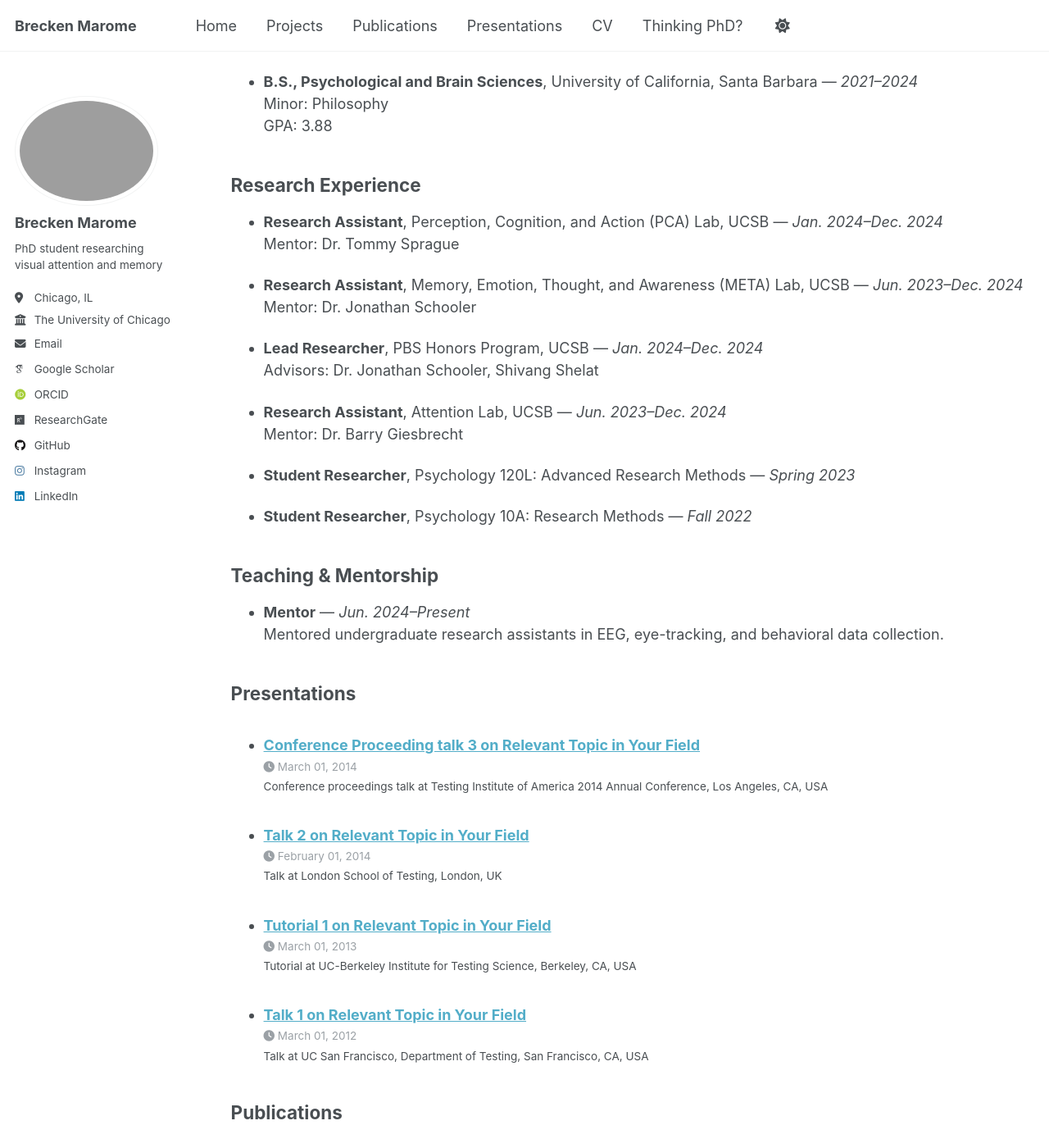
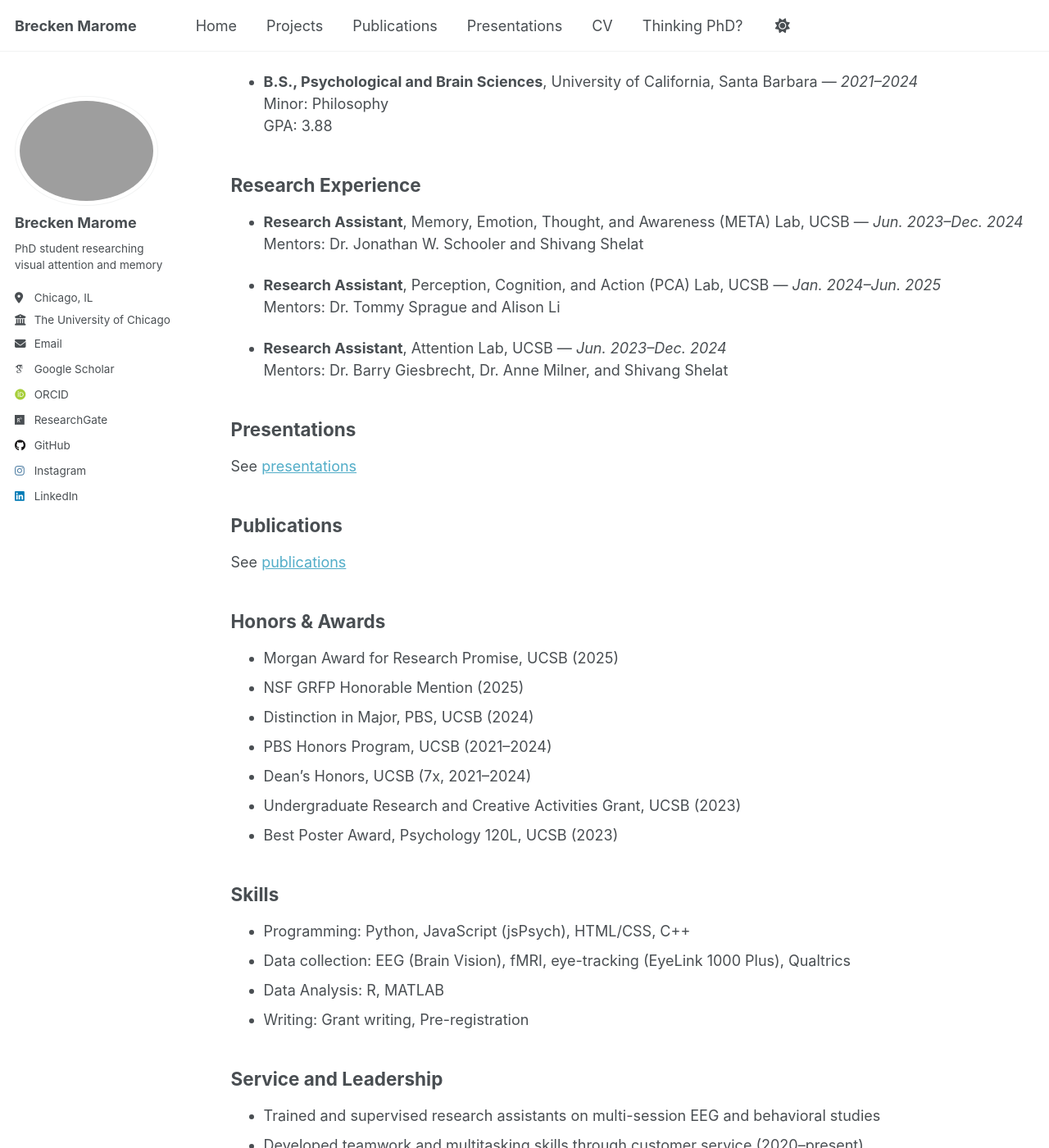
Before and after one commit to btmarome/btmarome.github.io, a Jekyll site: the page built from _pages/cv.md, in a window 1280 px wide and 1400 px high, scrolled down 209 px. Shown: the whole window at 82% size. Built offline with Jekyll 4.4.1, drawn with Linux system fonts in a browser that asks for light colours; some web fonts are replaced; a script that is not in the unit is left out; some of the changed text lies outside the part shown.

Commit message:
Update cv.md

```diff
--- a/_pages/cv.md
+++ b/_pages/cv.md
@@ -20,46 +20,22 @@ redirect_from:
 
 ## Research Experience
 
-* **Research Assistant**, Perception, Cognition, and Action (PCA) Lab, UCSB — *Jan. 2024–Dec. 2024*
-  Mentor: Dr. Tommy Sprague
+* **Research Assistant**, Memory, Emotion, Thought, and Awareness (META) Lab, UCSB — *Jun. 2023–Dec. 2024*
+  Mentors: Dr. Jonathan W. Schooler and Shivang Shelat
 
-* **Research Assistant**, Memory, Emotion, Thought, and Awareness (META) Lab, UCSB — *Jun. 2023–Dec. 2024*
-  Mentor: Dr. Jonathan Schooler
-
-* **Lead Researcher**, PBS Honors Program, UCSB — *Jan. 2024–Dec. 2024*
-  Advisors: Dr. Jonathan Schooler, Shivang Shelat
+* **Research Assistant**, Perception, Cognition, and Action (PCA) Lab, UCSB — *Jan. 2024–Jun. 2025*
+  Mentors: Dr. Tommy Sprague and Alison Li
 
 * **Research Assistant**, Attention Lab, UCSB — *Jun. 2023–Dec. 2024*
-  Mentor: Dr. Barry Giesbrecht
-
-* **Student Researcher**, Psychology 120L: Advanced Research Methods — *Spring 2023*
-
-* **Student Researcher**, Psychology 10A: Research Methods — *Fall 2022*
-
-## Teaching & Mentorship
-
-* **Mentor** — *Jun. 2024–Present*
-  Mentored undergraduate research assistants in EEG, eye-tracking, and behavioral data collection.
+  Mentors: Dr. Barry Giesbrecht, Dr. Anne Milner, and Shivang Shelat
 
 ## Presentations
 
-<ul>{% for post in site.talks reversed %}
-  {% include archive-single-talk-cv.html %}
-{% endfor %}</ul>
+See [presentations]([/presentations/)
 
 ## Publications
 
-<ul>{% for post in site.publications reversed %}
-  {% include archive-single-cv.html %}
-{% endfor %}</ul>
-
-## Skills
-
-* Coding: Python, JavaScript (jsPsych), HTML/CSS, C++
-* Data Analysis: R, MATLAB, linear mixed-effects models, t-tests, ANOVAs, logistic regression
-* Neuroscientific Methods: EEG, fMRI, eye-tracking
-* Research Tools: Qualtrics, jsPsych, Google Suite, Microsoft Office
-* Writing: Grant writing, pre-registration, APA-style scientific writing
+See [publications](/publications/)
 
 ## Honors & Awards
 
@@ -71,8 +47,14 @@ redirect_from:
 * Undergraduate Research and Creative Activities Grant, UCSB (2023)
 * Best Poster Award, Psychology 120L, UCSB (2023)
 
+## Skills
+
+* Programming: Python, JavaScript (jsPsych), HTML/CSS, C++
+* Data collection: EEG (Brain Vision), fMRI, eye-tracking (EyeLink 1000 Plus), Qualtrics
+* Data Analysis: R, MATLAB
+* Writing: Grant writing, Pre-registration
+
 ## Service and Leadership
 
 * Trained and supervised research assistants on multi-session EEG and behavioral studies
 * Developed teamwork and multitasking skills through customer service (2020–present)
-* Participated in undergraduate mentoring and research community support at UCSB
```
